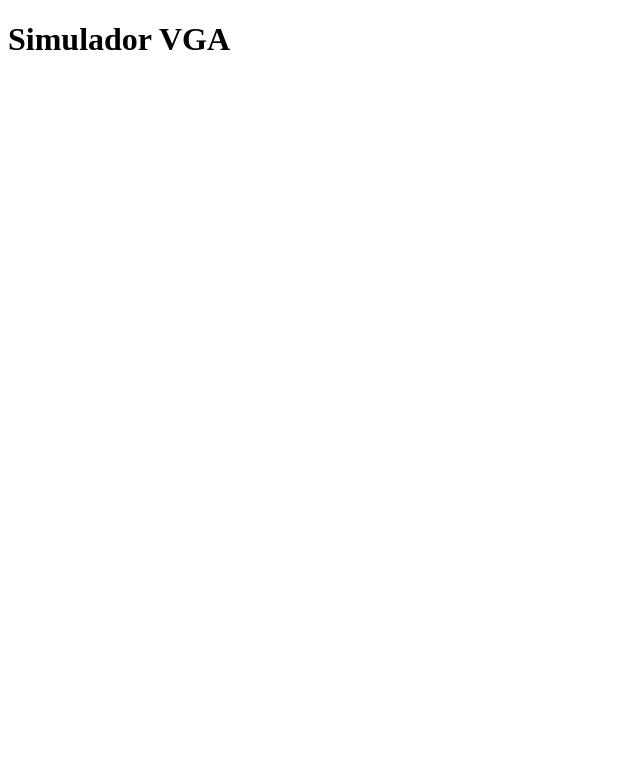
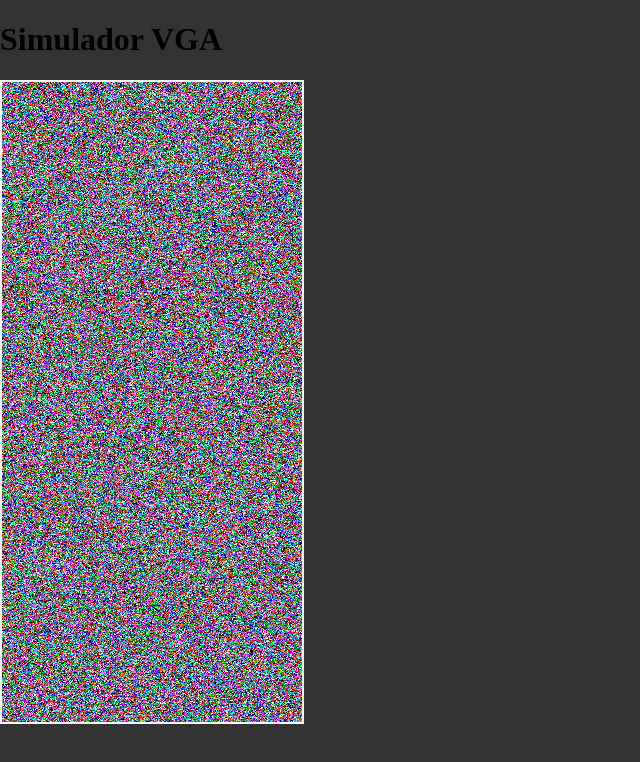
Before and after one commit to Lourenco06/VGA-Simulator, a plain HTML site: page index.html in a window 1280 px wide. Shown: the whole page, without its empty margins (0-640 px from the left). Drawn offline with Linux system fonts and the light colour scheme.

Commit message:
Added index js and css

```diff
--- a/css/style.css
+++ b/css/style.css
@@ -0,0 +1,12 @@
+body {
+    display: block;
+    justify-content: center;
+    align-items: center;
+    height: 100vh;
+    margin: 0;
+    background-color: #333;
+}
+
+canvas {
+    border: 2px solid #fff;
+}
--- a/index.html
+++ b/index.html
@@ -1,14 +1,15 @@
 <!DOCTYPE html>
-<html lang="en">
+<html lang="pt-PT"                                                                                                                         ">
 <head>
     <meta charset="UTF-8">
     <meta name="viewport" content="width=device-width, initial-scale=1.0">
     <title>Simulador VGA 640x480 com 16 cores</title>
+    <link rel="stylesheet" href="./css/style.css">
 </head>
 <body>
     <h1>Simulador VGA</h1>
-    <canvas id="vgaCanvas" widht="640" height="480"></canvas>
+    <canvas id="vgaCanvas" widht="480" height="640"></canvas>
 
-    <script src=".js/simulador.js"></script>
+    <script src="./js/simulador.js"></script>
 </body>
 </html>
--- a/js/simulador.js
+++ b/js/simulador.js
@@ -0,0 +1,28 @@
+const canvas = document.getElementById('vgaCanvas');
+const ctx = canvas.getContext('2d');
+
+const WIDTH = 480;
+const HEIGHT = 640;
+
+const colors = [
+    '#000000', '#0000AA', '#00AA00', '#00AAAA', '#AA0000',
+    '#AA00AA', '#AA5500', '#AAAAAA', '#555555', '#5555FF',
+    '#55FF55', '#55FFFF', '#FF5555', '#FF55FF', '#FFFF555',
+    '#FFFFFF'
+];
+
+const imageData = new Array(HEIGHT).fill().map(() =>
+    new Array(WIDTH).fill().map(() => Math.floor(Math.random() * 16))
+);
+
+function drawImagePattern() {
+    for (let y = 0; y < HEIGHT; y++) {
+        for (let x = 0; x < WIDTH; x++) {
+            const colorIndex = imageData [y][x];
+            ctx.fillStyle = colors[colorIndex];
+            ctx.fillRect(x, y, 1, 1);
+        }
+    }
+}
+
+drawImagePattern();
```
